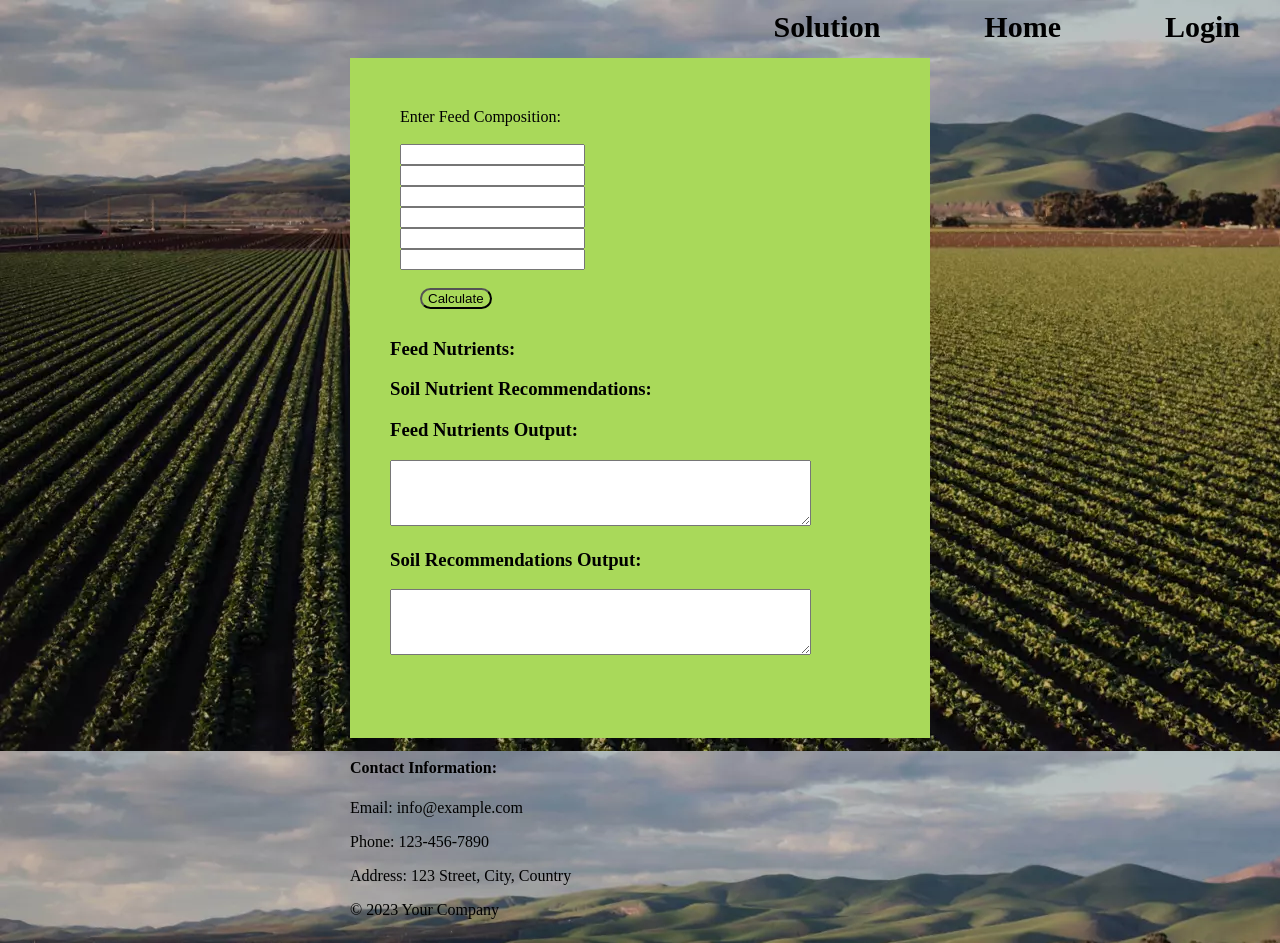
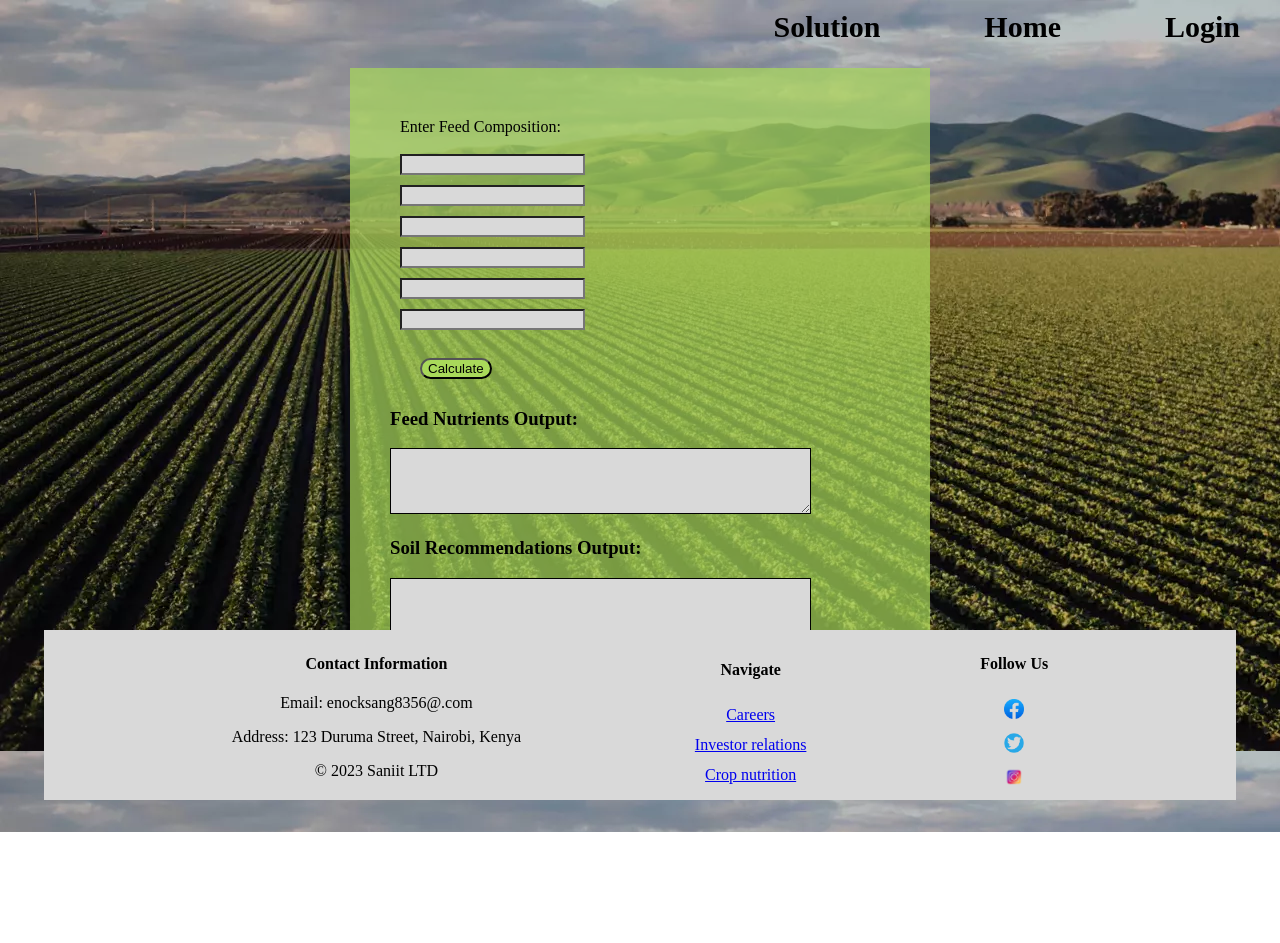
Before and after one commit to kipkirui63/farmSolution, a plain HTML site: page home.html in a window 1280 px wide. After the commit the page ends 832 px from the top, so only its background shows below. Drawn offline with Linux system fonts and the light colour scheme.

Commit message:
styled footers for different pages

```diff
--- a/home.html
+++ b/home.html
@@ -18,21 +18,17 @@
             <div class="feeds">
                 <label for="feedInput">Enter Feed Composition:</label>
                 <br>
-                <input type="text" id="feedInput1">
-                <input type="text" id="feedInput2">
-                <input type="text" id="feedInput3">
-                <input type="text" id="feedInput4">
-                <input type="text" id="feedInput5">
-                <input type="text" id="feedInput6">
+                <input type="text" id="feedInput1" class="input-field">
+                <input type="text" id="feedInput2" class="input-field">
+                <input type="text" id="feedInput3" class="input-field">
+                <input type="text" id="feedInput4" class="input-field">
+                <input type="text" id="feedInput5" class="input-field">
+                <input type="text" id="feedInput6" class="input-field">
                 <br>
                 <button onclick="calculateNutrients()">Calculate</button>
             </div>
 
             <div id="nutrientDisplay">
-                <h3>Feed Nutrients:</h3>
-                <ul id="feedNutrientsList"></ul>
-                <h3>Soil Nutrient Recommendations:</h3>
-                <ul id="soilRecommendationsList"></ul>
 
                 <h3>Feed Nutrients Output:</h3>
                 <textarea id="feedOutputDisplay" rows="4" cols="50"></textarea>
@@ -42,15 +38,30 @@
             </div>
         </div>
 
-        <footer class="footer">
-            <div class="contact-info">
-                <h4>Contact Information:</h4>
-                <p>Email: info@example.com</p>
-                <p>Phone: 123-456-7890</p>
-                <p>Address: 123 Street, City, Country</p>
-            </div>
-            <p class="copyright">&copy; 2023 Your Company</p>
-        </footer>
+
     </div>
+    <footer class="footer">
+      <div class="contact-info">
+          <h4>Contact Information</h4>
+          <p>Email: enocksang8356@.com</p>
+          <p>Address: 123 Duruma Street, Nairobi, Kenya</p>
+          <p class="copyright">&copy; 2023 Saniit LTD</p>
+      </div>
+      <div class="Navigate">
+      <h4>Navigate</h4>
+      <a href="#">Careers</a>
+      <a href="#">Investor relations</a>
+      <a href="#">Crop nutrition</a>
+  </div>
+  <div class="social-icons">
+      <h4>Follow Us</h4>
+      <a href="#"><img src="facebook-removebg-preview.png" alt="Facebook"></a>
+      <a href="#"><img src="twitter-removebg-preview.png" alt="Twitter"></a>
+      <a href="#"><img src="instagram-removebg-preview.png" alt="Instagram"></a>
+  </div>
+
+  </footer>
+
+  <script src="script.js"></script>
 </body>
 </html>
--- a/style.css
+++ b/style.css
@@ -354,9 +354,9 @@ h1{
     height: 600px;
     align-self: center;
     padding: 40px;
-    margin-top: 50px;
+    margin-top: 60px;
     justify-content: space-around;
-    background-color:#A9D95A;
+    background-color: rgb(169, 217, 90, 70%);
 
 }
 
@@ -367,3 +367,72 @@ h1{
     padding: 10px;
 
 }
+
+.input-field {
+    margin-bottom: 10px;
+    background-color: #D9D9D9;
+  }
+
+
+
+textarea{
+    background-color: #D9D9D9;
+    box-shadow: #000000;
+    border-color: #000000 ;
+}
+
+.footer {
+    background-color: #D9D9D9;
+    padding: 20px;
+    text-align: center;
+    position: fixed;
+    bottom: 0;
+    width: 90%;
+    display: flex;
+    justify-content: space-evenly;
+    align-items: center;
+    height: 130px;
+}
+
+.footer .navigation-links a {
+    margin-right: 10px;
+    color: #000;
+    text-decoration: none;
+}
+
+.footer .social-icons img {
+    margin-right: 0px;
+    height: 20px;
+    width: 20px;
+}
+
+
+.Navigate,
+.social-icons{
+    display: flex;
+    flex-direction: column;
+    align-items: center;
+}
+
+.social-icons a {
+    margin: 5px;
+  }
+
+.Navigate a {
+    margin: 6px;
+}
+
+body,
+.container2{
+    flex: 1;
+    margin-bottom: 42px; /* Adjust the value as needed */
+}
+
+.container1{
+    margin-bottom: 30px;
+}
+
+
+.contact-info{
+    justify-content: space-evenly;
+}
```
Also changed, not shown: data.html (+26 -2 lines), facebook-removebg-preview.png (added), instagram-removebg-preview.png (added), twitter-removebg-preview.png (added), whatsapp-removebg-preview (1).png (added).
